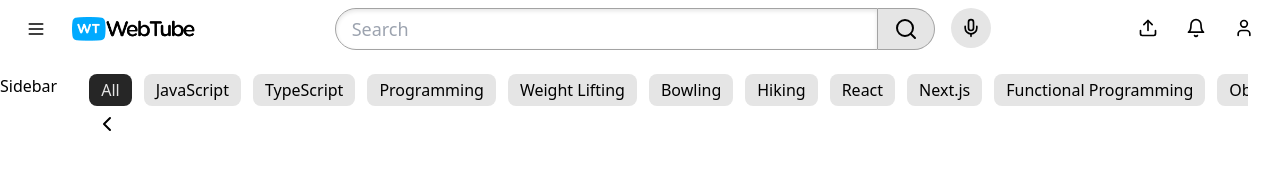
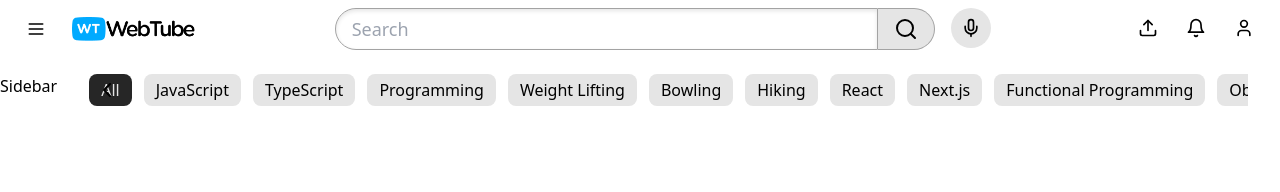
Before and after one commit to Annie-Huang/youtube-react-ts-tailwind-home-page, a React (Vite) app: page / in a window 1280 px wide. Shown: the top 192 px of the page. Built offline with nearby package versions, Linux system fonts and the light colour scheme.

Commit message:
Put the button to the left side middle position

```diff
--- a/src/components/CategoryPills.tsx
+++ b/src/components/CategoryPills.tsx
@@ -27,7 +27,7 @@ export const CategoryPills = ({
         ))}
       </div>
 
-      <div>
+      <div className='absolute left-0 top-1/2 -translate-y-1/2'>
         <Button
           variant='ghost'
           size='icon'
```
